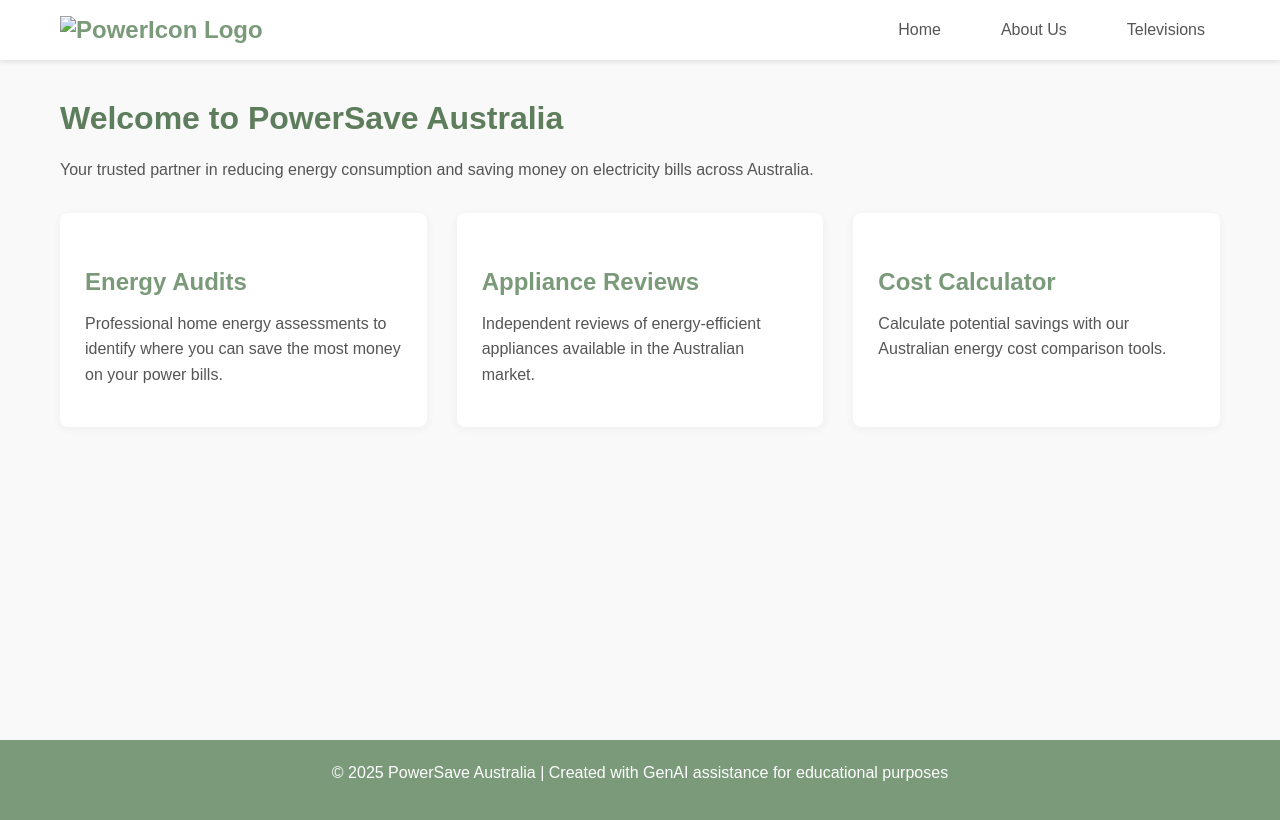
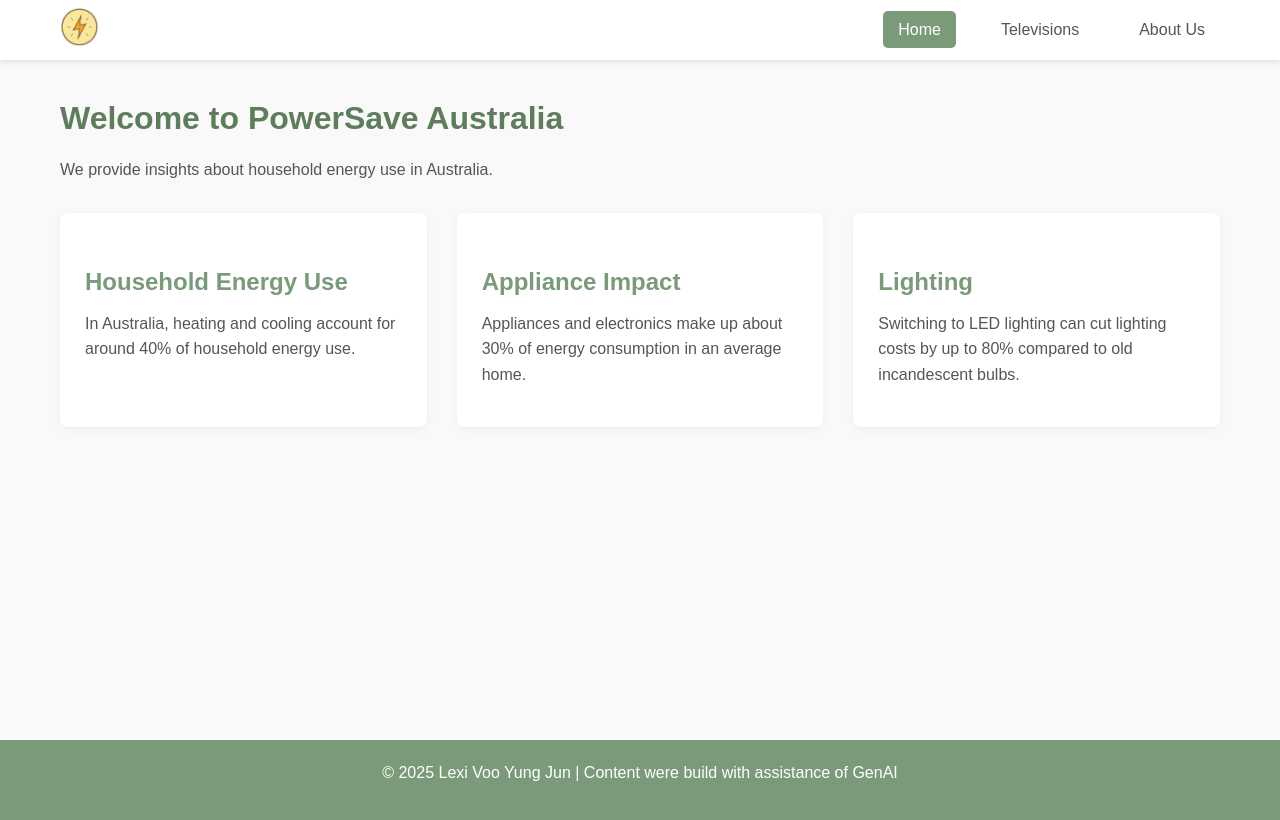
Before and after one commit to Lexi-Voo/COS30045-Data_Visualization, a plain HTML site: page index.html in a window 1280 px wide. Drawn offline with Linux system fonts and the light colour scheme.

Commit message:
Edit the navigation bar for index.html

```diff
--- a/index.html
+++ b/index.html
@@ -10,39 +10,38 @@
 <body>
     <header>
         <nav>
-            <a href="Home.html" class="logo">
-                <img src="Powe~rIcon.png" alt="PowerIcon Logo" style="height:40px;">
+            <a href="index.html" class="logo">
+                <img src="PowerIcon.png" alt="PowerIcon Logo" style="height:40px;">
             </a>
             <ul class="nav-menu">
-                <li><a href="Home.html" class="nav-link" data-page="home">Home</a></li>
-                <li><a href="AboutUs.html" class="nav-link" data-page="about">About Us</a></li>
+                <li><a href="index.html" class="nav-link" data-page="home">Home</a></li>
                 <li><a href="television.html" class="nav-link" data-page="televisions">Televisions</a></li>
+                <li><a href="aboutUs.html" class="nav-link" data-page="about">About Us</a></li>
             </ul>
         </nav>
     </header>
 
     <main>
         <h1>Welcome to PowerSave Australia</h1>
-        <p>Your trusted partner in reducing energy consumption and saving money on electricity bills across Australia.</p>
+        <p>We provide insights about household energy use in Australia.</p>
 
         <div class="content-grid">
         <div class="card">
-            <h2>Energy Audits</h2>
-            <p>Professional home energy assessments to identify where you can save the most money on your power bills.</p>
+            <h2>Household Energy Use</h2>
+            <p>In Australia, heating and cooling account for around 40% of household energy use.</p>
         </div>
         <div class="card">
-            <h2>Appliance Reviews</h2>
-            <p>Independent reviews of energy-efficient appliances available in the Australian market.</p>
+            <h2>Appliance Impact</h2>
+            <p>Appliances and electronics make up about 30% of energy consumption in an average home.</p>
         </div>
         <div class="card">
-            <h2>Cost Calculator</h2>
-            <p>Calculate potential savings with our Australian energy cost comparison tools.</p>
-        </div>
+            <h2>Lighting</h2>
+            <p>Switching to LED lighting can cut lighting costs by up to 80% compared to old incandescent bulbs.</p>
         </div>
     </main>
 
     <footer>
-        <p>&copy; 2025 PowerSave Australia | Created with GenAI assistance for educational purposes</p>
+        <p>&copy; 2025 Lexi Voo Yung Jun | Content were build with assistance of GenAI</p>
     </footer>
 </body>
 </html>
```
